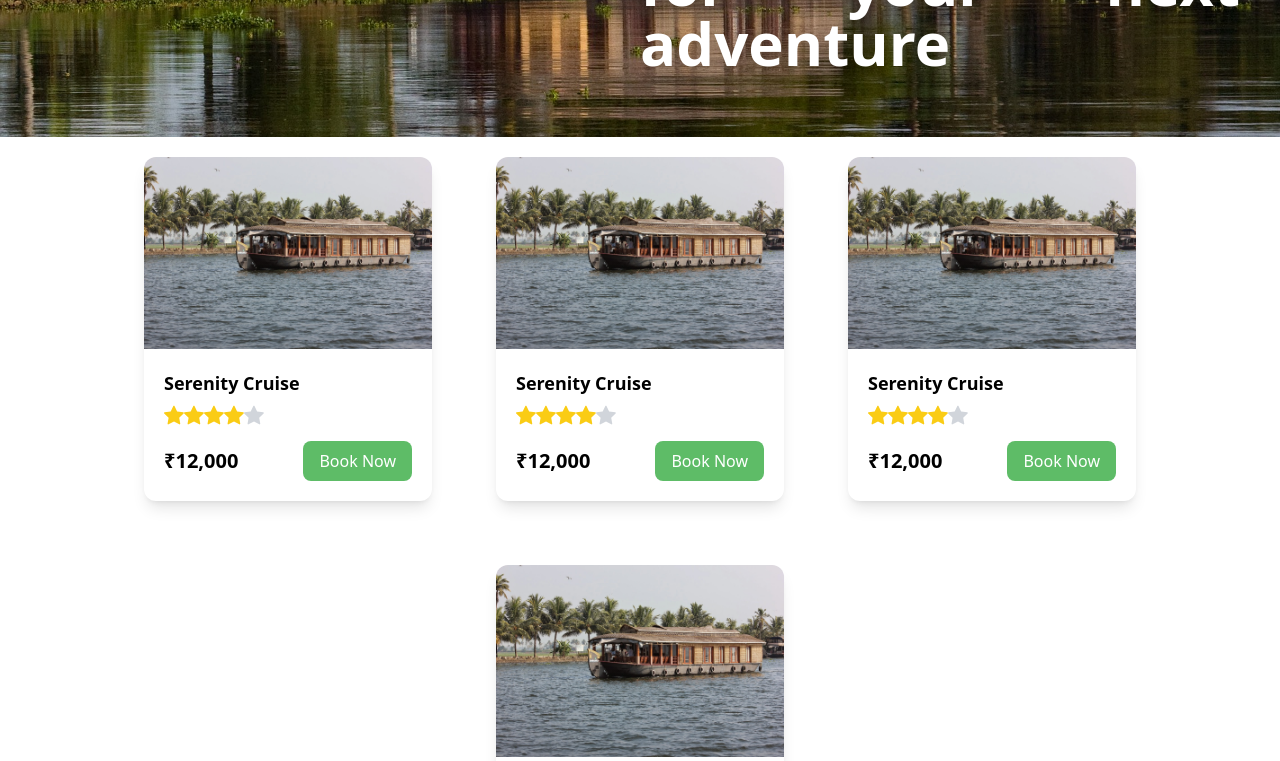
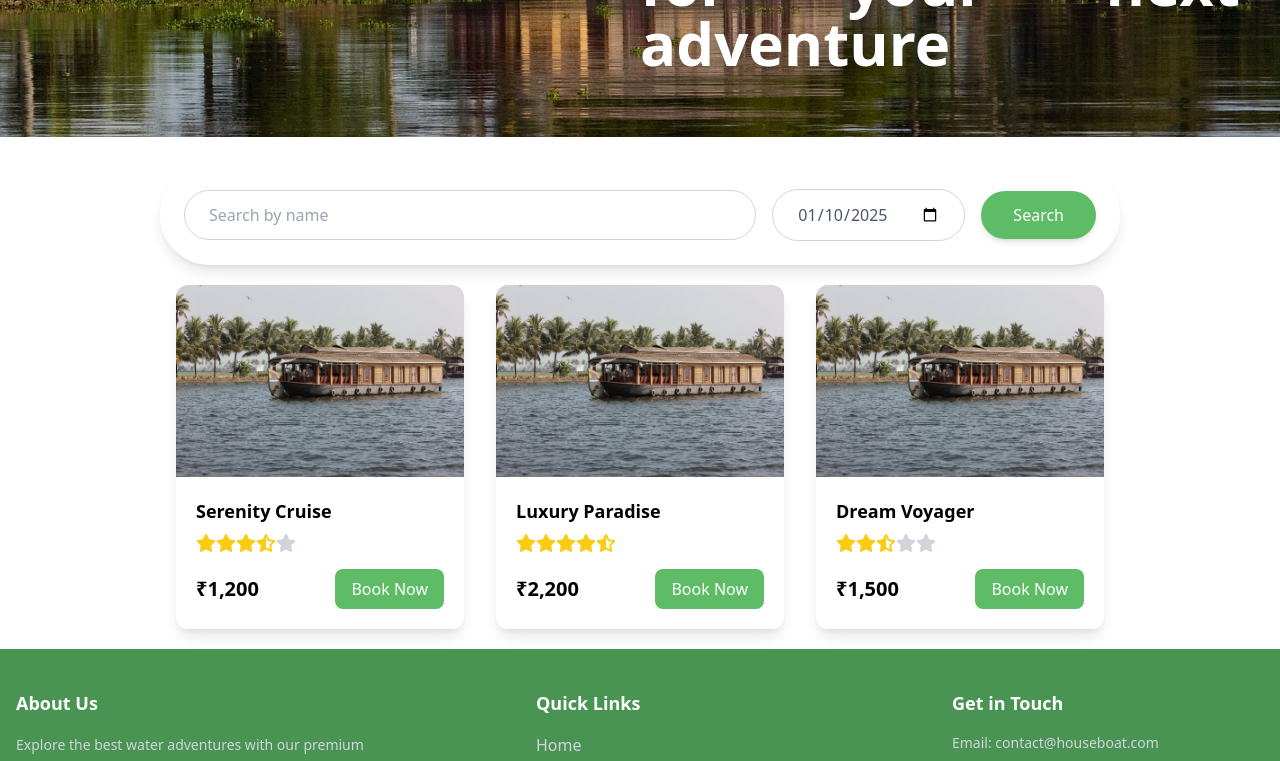
Before and after one commit to Joeljoy1237/watertour, a Next.js app: page / in a window 1280 px wide. Shown: the part 660-1421 px from the top of the page. Built offline with nearby package versions, Linux system fonts and the light colour scheme; no server answers.

Commit message:
feat: search bar

```diff
--- a/package.json
+++ b/package.json
@@ -10,6 +10,8 @@
   },
   "dependencies": {
     "@clerk/nextjs": "^6.9.9",
+    "@fortawesome/free-solid-svg-icons": "^6.7.2",
+    "@fortawesome/react-fontawesome": "^0.2.2",
     "next": "15.1.4",
     "react": "^19.0.0",
     "react-dom": "^19.0.0"
--- a/src/app/(root)/page.tsx
+++ b/src/app/(root)/page.tsx
@@ -1,10 +1,12 @@
+"use client";
 import GetStarted from "@/components/GetStarted";
 import Card from "@/components/Card";
-
+import Search from "@/components/Search";
 export default function Home() {
   return (
     <>
       <GetStarted />
+      <Search onSearch={() => 1} />
       <Card />
     </>
   );
--- a/src/components/Card.tsx
+++ b/src/components/Card.tsx
@@ -1,15 +1,64 @@
 import React from "react";
 import Image from "next/image";
+import { FontAwesomeIcon } from "@fortawesome/react-fontawesome";
+import {
+  faStar,
+  faStarHalfAlt,
+  faStar as faEmptyStar,
+} from "@fortawesome/free-solid-svg-icons";
 
-const Card = () => {
+interface CardProps {
+  id: string;
+  title: string;
+  price: number;
+  rating: number;
+  imageUrl: string;
+}
+
+const Card = (props: CardProps) => {
+  const renderStars = (rating: number) => {
+    const stars = [];
+    for (let i = 0; i < 5; i++) {
+      if (rating >= i + 1) {
+        // Full star
+        stars.push(
+          <FontAwesomeIcon
+            key={i}
+            icon={faStar}
+            className="text-yellow-400 w-5 h-5"
+          />
+        );
+      } else if (rating > i && rating < i + 1) {
+        // Half star
+        stars.push(
+          <FontAwesomeIcon
+            key={i}
+            icon={faStarHalfAlt}
+            className="text-yellow-400 w-5 h-5"
+          />
+        );
+      } else {
+        // Empty star
+        stars.push(
+          <FontAwesomeIcon
+            key={i}
+            icon={faEmptyStar}
+            className="text-gray-300 w-5 h-5"
+          />
+        );
+      }
+    }
+    return stars;
+  };
+
   return (
     <div className="w-72 bg-white rounded-xl shadow-lg overflow-hidden duration-300 transform hover:scale-105">
       {/* Image Section with Light Gradient Overlay */}
       <div className="relative h-48">
         <Image
-          src="/test_boat.jpg"
+          src={props.imageUrl}
           alt="Houseboat"
-          layout="fill"
+          fill={true}
           className="object-cover"
         />
         <div className="absolute inset-0 bg-gradient-to-t from-gray-900/20 via-gray-100/0 to-transparent"></div>
@@ -18,56 +67,19 @@ const Card = () => {
       {/* Content Section */}
       <div className="p-5">
         <h3 className="text-black text-lg font-bold mb-2 truncate">
-          Serenity Cruise
+          {props.title}
         </h3>
 
         {/* Star Rating */}
         <div className="flex items-center mb-4">
-          <svg
-            xmlns="http://www.w3.org/2000/svg"
-            fill="currentColor"
-            viewBox="0 0 16 16"
-            className="w-5 h-5 text-yellow-400"
-          >
-            <path d="M3.612 15.443c-.396.198-.812-.149-.746-.592l.83-4.73-3.522-3.356c-.33-.314-.158-.888.283-.95l4.898-.696 2.11-4.287c.197-.398.73-.398.927 0l2.11 4.287 4.898.696c.441.062.613.636.283.95l-3.522 3.356.83 4.73c.066.443-.35.79-.746.592L8 13.187l-4.389 2.256z" />
-          </svg>
-          <svg
-            xmlns="http://www.w3.org/2000/svg"
-            fill="currentColor"
-            viewBox="0 0 16 16"
-            className="w-5 h-5 text-yellow-400"
-          >
-            <path d="M3.612 15.443c-.396.198-.812-.149-.746-.592l.83-4.73-3.522-3.356c-.33-.314-.158-.888.283-.95l4.898-.696 2.11-4.287c.197-.398.73-.398.927 0l2.11 4.287 4.898.696c.441.062.613.636.283.95l-3.522 3.356.83 4.73c.066.443-.35.79-.746.592L8 13.187l-4.389 2.256z" />
-          </svg>
-          <svg
-            xmlns="http://www.w3.org/2000/svg"
-            fill="currentColor"
-            viewBox="0 0 16 16"
-            className="w-5 h-5 text-yellow-400"
-          >
-            <path d="M3.612 15.443c-.396.198-.812-.149-.746-.592l.83-4.73-3.522-3.356c-.33-.314-.158-.888.283-.95l4.898-.696 2.11-4.287c.197-.398.73-.398.927 0l2.11 4.287 4.898.696c.441.062.613.636.283.95l-3.522 3.356.83 4.73c.066.443-.35.79-.746.592L8 13.187l-4.389 2.256z" />
-          </svg>
-          <svg
-            xmlns="http://www.w3.org/2000/svg"
-            fill="currentColor"
-            viewBox="0 0 16 16"
-            className="w-5 h-5 text-yellow-400"
-          >
-            <path d="M3.612 15.443c-.396.198-.812-.149-.746-.592l.83-4.73-3.522-3.356c-.33-.314-.158-.888.283-.95l4.898-.696 2.11-4.287c.197-.398.73-.398.927 0l2.11 4.287 4.898.696c.441.062.613.636.283.95l-3.522 3.356.83 4.73c.066.443-.35.79-.746.592L8 13.187l-4.389 2.256z" />
-          </svg>
-          <svg
-            xmlns="http://www.w3.org/2000/svg"
-            fill="currentColor"
-            viewBox="0 0 16 16"
-            className="w-5 h-5 text-gray-300"
-          >
-            <path d="M3.612 15.443c-.396.198-.812-.149-.746-.592l.83-4.73-3.522-3.356c-.33-.314-.158-.888.283-.95l4.898-.696 2.11-4.287c.197-.398.73-.398.927 0l2.11 4.287 4.898.696c.441.062.613.636.283.95l-3.522 3.356.83 4.73c.066.443-.35.79-.746.592L8 13.187l-4.389 2.256z" />
-          </svg>
+          {renderStars(props.rating)}
         </div>
 
         {/* Price Section */}
         <div className="flex items-center justify-between">
-          <span className="text-black text-xl font-semibold">₹12,000</span>
+          <span className="text-black text-xl font-semibold">{`₹${props.price.toLocaleString(
+            "en-IN"
+          )}`}</span>
           <button className="bg-primary text-white px-4 py-2 rounded-lg hover:bg-[#4A9453] transition">
             Book Now
           </button>
@@ -79,11 +91,28 @@ const Card = () => {
 
 const CardList = () => {
   return (
-    <div className="flex flex-wrap gap-16 justify-center p-5">
-      <Card />
-      <Card />
-      <Card />
-      <Card />
+    <div className="flex flex-wrap gap-8 justify-center p-5">
+      <Card
+        id="1"
+        title="Serenity Cruise"
+        price={1200}
+        imageUrl="/test_boat.jpg"
+        rating={3.5}
+      />
+      <Card
+        id="2"
+        title="Luxury Paradise"
+        price={2200}
+        imageUrl="/test_boat.jpg"
+        rating={4.5}
+      />
+      <Card
+        id="3"
+        title="Dream Voyager"
+        price={1500}
+        imageUrl="/test_boat.jpg"
+        rating={2.5}
+      />
     </div>
   );
 };
--- a/src/components/GetStarted.tsx
+++ b/src/components/GetStarted.tsx
@@ -12,7 +12,6 @@ const GetStarted = () => {
         src="/boat.jpg"
         alt="boat"
         fill={true}
-        objectFit="cover"
         priority
         className="z-0 relative object-bottom lg:object-bottom object-cover"
       />
--- a/src/components/Navbar.tsx
+++ b/src/components/Navbar.tsx
@@ -63,7 +63,7 @@ const Navbar = () => {
           <Link
             key={link.key}
             href={link.href}
-            className="text-primary text-lg transition-color hover:text-[#499954] hover:font-medium hover:underline"
+            className="text-primary text-lg transition-color hover:text-[#499954] font-medium hover:font-semibold hover:underline"
           >
             {link.label}
           </Link>
@@ -74,7 +74,7 @@ const Navbar = () => {
       <div className="flex items-center gap-4">
         <SignedOut>
           <SignInButton>
-            <button className="bg-primary text-white px-5 py-2 rounded-lg shadow-md hover:bg-[#499954] transition duration-200">
+            <button className="bg-primary font-medium text-white px-5 py-2 rounded-lg shadow-md hover:bg-[#499954] transition duration-200">
               Login
             </button>
           </SignInButton>
--- /dev/null
+++ b/src/components/Search.tsx
@@ -0,0 +1,63 @@
+import { useRouter } from "next/navigation";
+import React, { useState } from "react";
+
+interface SearchBarProps {
+  onSearch?: (searchTerm: string, searchDate: string) => void;
+}
+
+const SearchBar: React.FC<SearchBarProps> = () => {
+  const router = useRouter();
+
+  const getCurrentDate = (): string => {
+    const today = new Date();
+    const day = String(today.getDate()).padStart(2, "0");
+    const month = String(today.getMonth() + 1).padStart(2, "0");
+    const year = today.getFullYear();
+
+    return `${year}-${month}-${day}`;
+  };
+
+  const [searchTerm, setSearchTerm] = useState("");
+  const [searchDate, setSearchDate] = useState(getCurrentDate);
+
+  const handleSearch = () => {
+    router.push(
+      `/search?term=${encodeURIComponent(searchTerm)}&date=${searchDate}`
+    );
+  };
+
+  return (
+    <div className="w-3/4 mx-auto p-6 mt-7 bg-white rounded-full shadow-lg flex items-center justify-between space-x-4">
+      {/* Search Name Input */}
+      <div className="flex-1">
+        <input
+          type="text"
+          placeholder="Search by name"
+          value={searchTerm}
+          onChange={(e) => setSearchTerm(e.target.value)}
+          className="w-full px-6 py-3 border border-gray-300 rounded-full focus:outline-none focus:ring-2 focus:ring-[#5EBC67] focus:border-[#5EBC67] placeholder-gray-400"
+        />
+      </div>
+
+      {/* Search Date Input */}
+      <div>
+        <input
+          type="date"
+          value={searchDate}
+          onChange={(e) => setSearchDate(e.target.value)}
+          className="px-6 py-3 border border-gray-300 rounded-full focus:outline-none focus:ring-2 focus:ring-[#5EBC67] focus:border-[#5EBC67] text-gray-600"
+        />
+      </div>
+
+      {/* Search Button */}
+      <button
+        onClick={handleSearch}
+        className="bg-[#5EBC67] text-white px-8 py-3 rounded-full shadow-md hover:bg-[#4A9453] transition-all duration-300 focus:outline-none"
+      >
+        Search
+      </button>
+    </div>
+  );
+};
+
+export default SearchBar;
```
Also changed, not shown: 1 other file (tests, documents, lock files or other folders).
